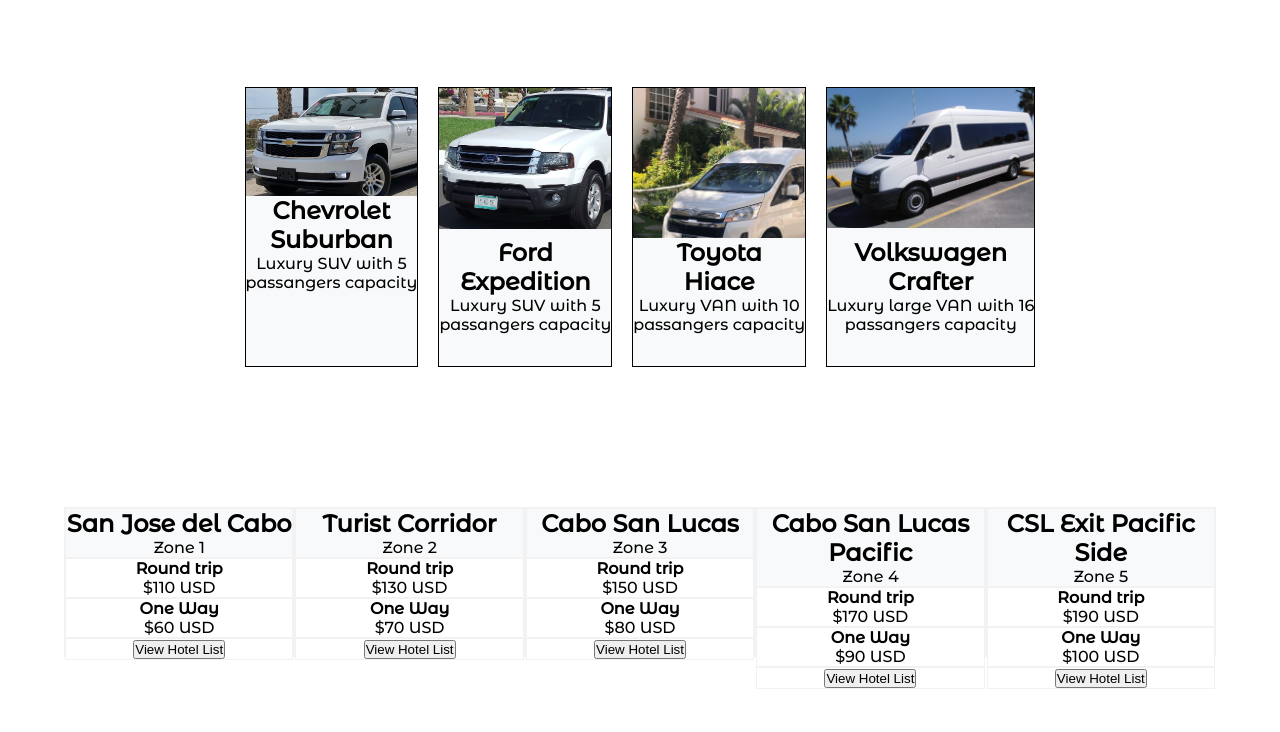
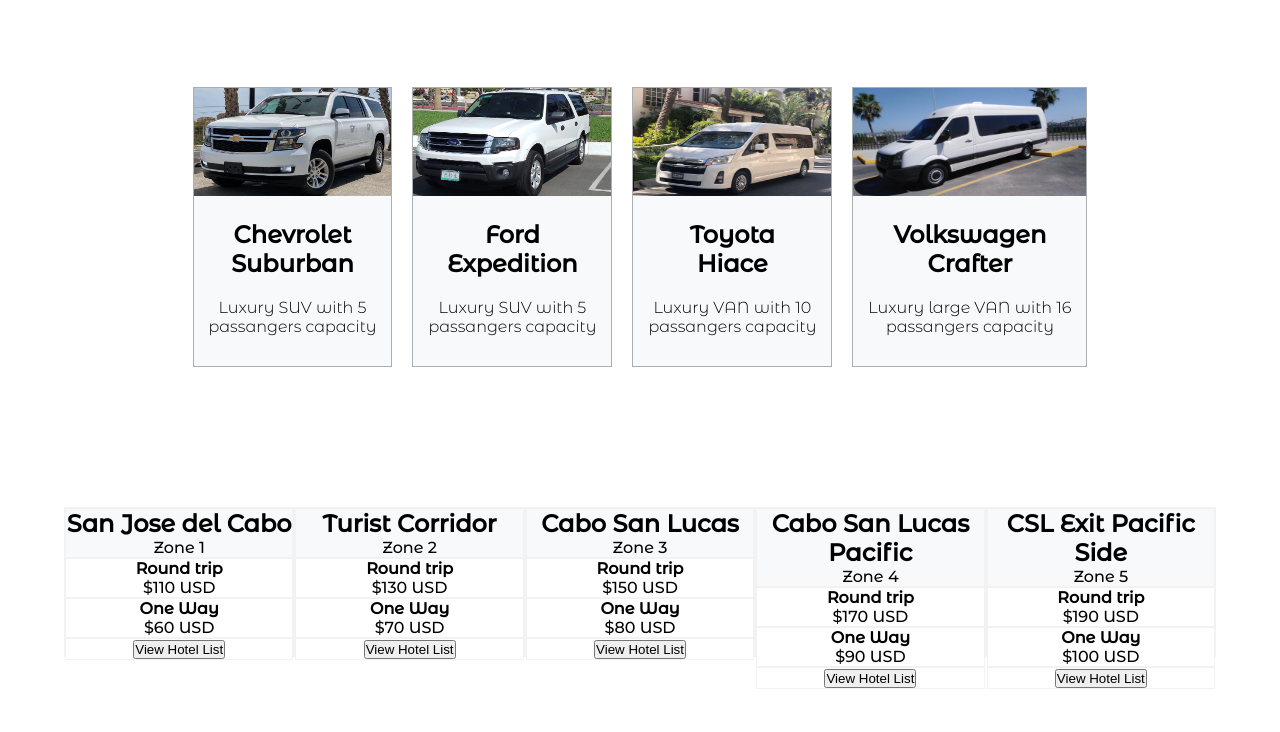
Before and after one commit to OscarEscobar23/Cabo_Transportation, a plain HTML site: page index.html in a window 1280 px wide. Shown: the part 1361-2093 px from the top of the page. Drawn offline with Linux system fonts and the light colour scheme; a script that the page names is missing.

Commit message:
agrege estilo a las tarjetas de carros

```diff
--- a/index.html
+++ b/index.html
@@ -62,7 +62,7 @@
 
             <div class="autos">
                     <div class="auto">
-                        <div class="sub"> </div>
+                        <img src="img/suburban_card.jpg" class="sub">
                         <h2>Chevrolet <br>
                             Suburban</h2>
                         <p>Luxury SUV with 5<br>
@@ -70,15 +70,15 @@
                     </div>
 
                     <div class="auto">
-                        <div class="ford"></div>
+                        <img src="img/expedition_card.jpg" class="ford">
                         <h2>Ford<br>
                                 Expedition</h2>
                         <p>Luxury SUV with 5 <br>
                                 passangers capacity</p>
                     </div>
 
-                        <div class="auto">
-                            <div class="toyota"></div>
+                    <div class="auto">
+                            <img src="img/van_card.jpg" class="toyota">
                             <h2>Toyota<br>
                                 Hiace</h2>
                             <p>Luxury VAN with 10 <br>
@@ -86,7 +86,7 @@
                     </div>
 
                     <div class="auto">
-                            <div class="vw"> </div>
+                            <img src="img/vw_card.jpg" class="vw">
                             <h2>Volkswagen<br>
                                 Crafter</h2>
                             <p>Luxury large VAN with 16<br>
--- a/styles/styles.css
+++ b/styles/styles.css
@@ -204,53 +204,30 @@ autos
 }
 
 .auto{
-    order: 0;
-    flex:1 1 auto;
     font-family: 'Montserrat Alternates', sans-serif;
     align-self: auto;
     width:auto;
     height: 280px;
     text-align: center;
-    border: 1px solid black;
+    border: 1px solid #acafb1;
     background-color:#f8f9fa;
     margin: 10px;
+    font-weight: 100;
 
 }
-.sub{
+.auto img{
 
     height: 108px;
     width: 100%;
-    background-size: 204px;
-    background-repeat: no-repeat;
-    background-image:url(../img/suburban_card.jpg);
+
+}
+.auto h2{
+    margin: 20px 0px;
+}
+.auto p{
+    margin: 0px 15px;
 }
 
-.ford{
-
-    height: 150px;
-    width: 100%;
-    background-size: 250px;
-    background-repeat: no-repeat;
-    background-image:url(../img/expedition_card.jpg);
-}
-
-.toyota{
-
-    height: 150px;
-    width: 100%;
-    background-size: 250px;
-    background-repeat: no-repeat;
-    background-image:url(../img/van_card.jpg);
-}
-
-.vw{
-
-    height: 150px;
-    width: 100%;
-    background-size: 250px;
-    background-repeat: no-repeat;
-    background-image:url(../img/vw_card.jpg);
-}
 
 
 /*=========================================
```
